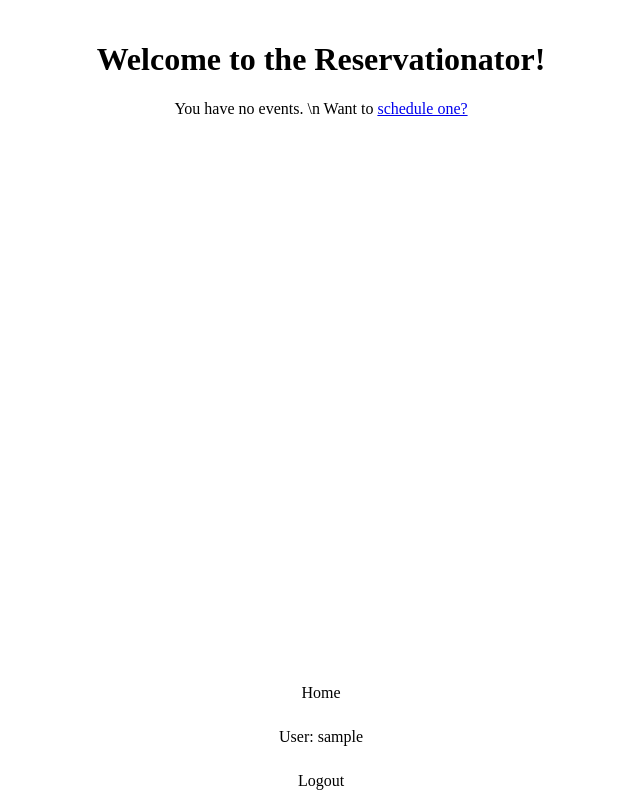
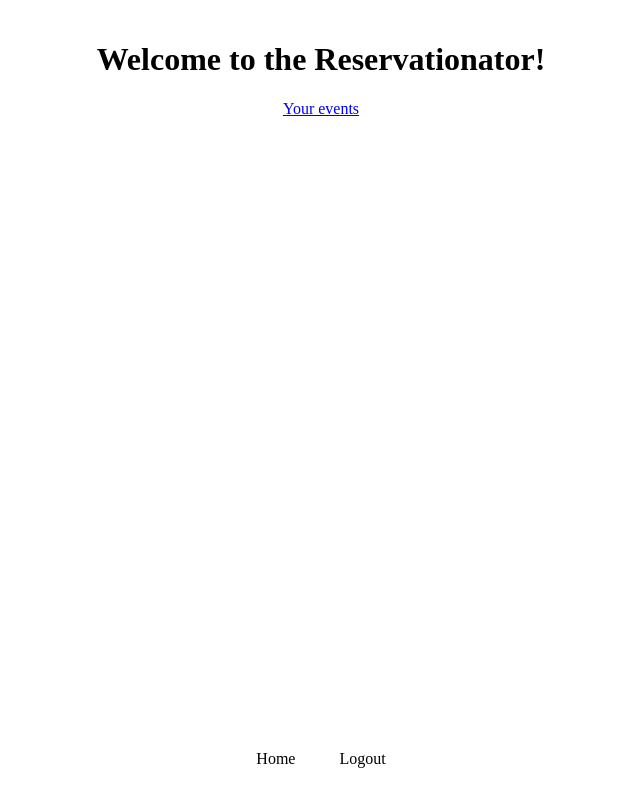
Before and after one commit to janton42/reservationator, a Django app: page /scheduler/ in a window 1280 px wide. Shown: the whole page, without its empty margins (319-959 px from the left). Run offline with Django 3.2, Linux system fonts and the light colour scheme; the visitor is signed in with stand-in values (Sample User, id 1); some libraries are stand-ins or nearby versions.

Commit message:
login and loggout flows, and event viewing with user login restrictions all functioning properly

```diff
--- a/scheduler/templates/base_generic.html
+++ b/scheduler/templates/base_generic.html
@@ -26,9 +26,8 @@
 	<div class="center">
 		<a href="{% url 'scheduler:index' %}">Home</a>
 		{% if user.is_authenticated %}
-            <p>User: {{ user.get_username }}</p>
-            <a href="{% url 'logout'%}?next={{request.path}}">Logout</a>
-          {% endif %}
+            <a href="{% url 'logout'%}">Logout</a>
+        {% endif %}
 	</div>
 </footer>
 
--- a/scheduler/templates/scheduler/create.html
+++ b/scheduler/templates/scheduler/create.html
@@ -1,7 +1,7 @@
 {% extends "base_generic.html" %}
 
 {% block content %}
-<h1>Schedule and Event</h1>
+<h1>Schedule an Event</h1>
 
 <p>An event creation form will be here</p>
 {% endblock %}
--- a/scheduler/templates/scheduler/index.html
+++ b/scheduler/templates/scheduler/index.html
@@ -3,19 +3,12 @@
 {% block content %}
 <h1>Welcome to the Reservationator!</h1>
 	{% if user.is_authenticated %}
-		{% if event_list %}
-			<p>Here are your events:</p>
-				{% for event in event_list %}
-					<div class="center">
-						<a href="{% url 'scheduler:details' event.id %}">{{ event.name }}
-					</div>
-					<br>
-				{% endfor %}
-		{% else %}
-			<p>You have no events. \n
-				Want to <a href="{% url 'scheduler:create' %}">schedule one?</a></p>
-		{% endif %}
-		{% else %}
-		<a href="{% url 'scheduler:login' %}">Login</a>
+		<div class="center">
+			<a href="{% url 'scheduler:events' %}">Your events</a>
+		</div>
+	{% else %}
+		<div class="center">
+			<a href="{% url 'scheduler:login' %}">Login</a>
+		</div>
 	{% endif %}
 {% endblock %}
--- a/scheduler/urls.py
+++ b/scheduler/urls.py
@@ -8,7 +8,8 @@ urlpatterns = [
 	path('<int:pk>', views.ChoiceView.as_view(), name='date'),
 	path('<int:pk>/details/', views.DetailsView.as_view(), name='details'),
 	path('<int:event_id>/vote/', views.vote, name='vote'),
-	path('', views.create, name='create'),
+	path('create/', views.create, name='create'),
+	path('events/', views.EventsListView.as_view(), name='events'),
 ]
 
 urlpatterns += [
--- a/scheduler/views.py
+++ b/scheduler/views.py
@@ -13,8 +13,6 @@ from django.contrib.auth import login, authenticate
 from django.contrib.auth.forms import UserCreationForm
 
 def index(request):
-	template_name = 'scheduler/index.html'
-	context_object_name = 'event_list'
 
 	return render(request, 'scheduler/index.html')
 
@@ -56,6 +54,12 @@ def create(request):
 
 	return render(request, 'scheduler/create.html')
 
+class EventsListView(generic.ListView, LoginRequiredMixin):
+	model = Event
+	template_name = 'scheduler/events.html'
+
+	def get_queryset(self):
+		return Event.objects.filter(host=self.request.user)
 
 class ChoiceView(generic.DetailView,LoginRequiredMixin):
 	model = Choice
```
Also changed, not shown: scheduler/templates/scheduler/events.html (added, +17 -0 lines).
